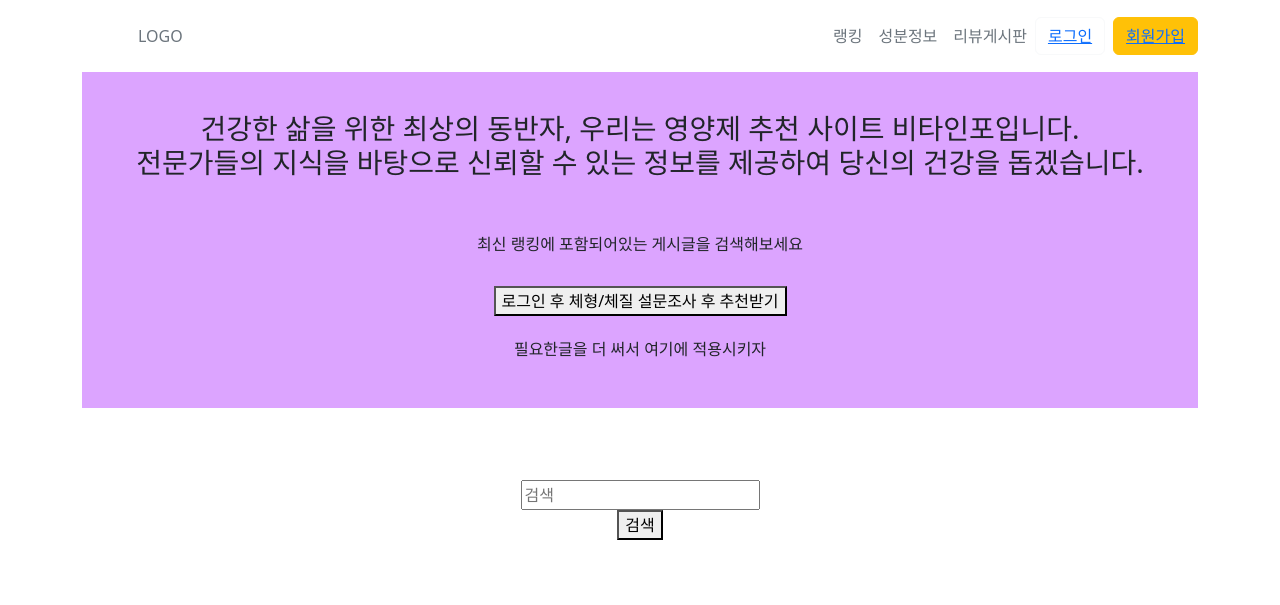
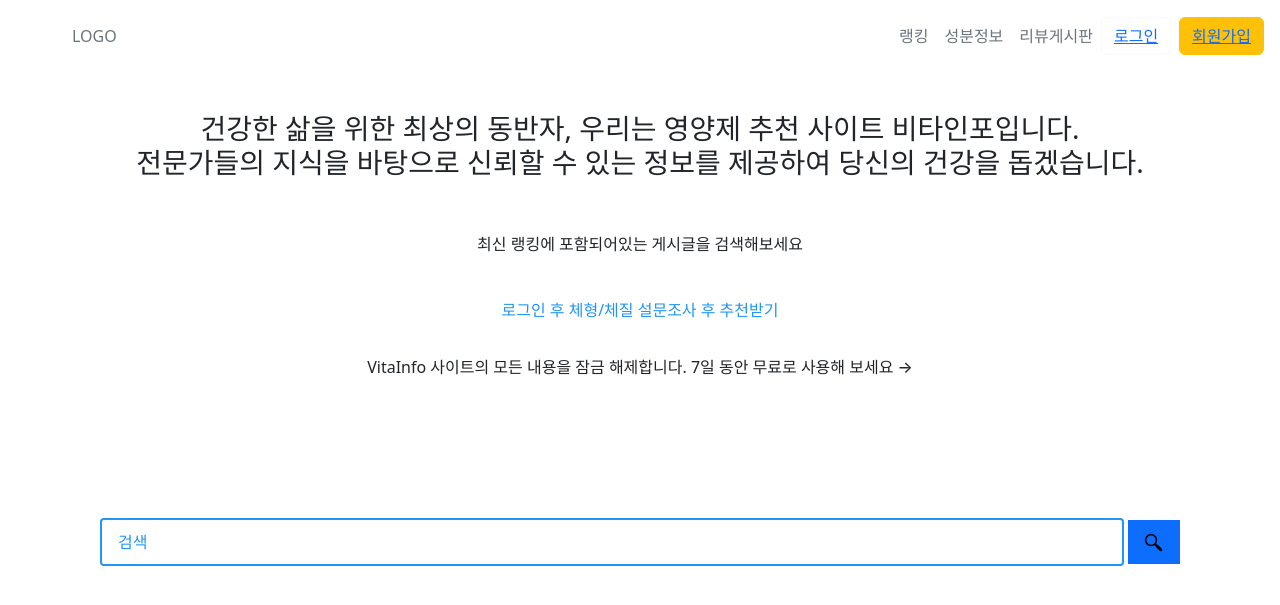
Before and after one commit to JWTONE/VITA-INFO, a Django app: page / in a window 1280 px wide. Shown: the top 605 px of the page. Run offline with Django 4.2, Linux system fonts and the light colour scheme; some libraries are stand-ins or nearby versions.

Commit message:
fix : html base.html 코드 정리
css 적용 여부 확인
base.html 없는파일은 추가

```diff
--- a/static/css/style.css
+++ b/static/css/style.css
@@ -0,0 +1,102 @@
+.pagination {
+    display: flex;
+    justify-content: center;
+}
+
+
+
+.navbarcontainer
+
+
+
+
+
+
+/* 메인 컨테이너 스타일 */
+.container {
+    text-align: center;
+    background-color: #2196F3; /* 주 배경색상 */
+    padding: 40px;
+    color: #000000; /* 텍스트 색상: 흰색 */
+}
+
+/* 제목 스타일 */
+.container h3 {
+    text-align: center;
+    font-size: 24px;
+    margin-bottom: 20px;
+    padding: 40px;
+}
+
+/* 서브 제목 스타일 */
+.container h6 {
+    font-size: 18px;
+    margin-bottom: 20px;
+}
+
+/* 버튼 스타일 */
+button {
+    background-color: #FFFFFF; /* 버튼 배경색: 흰색 */
+    color: #2196F3; /* 버튼 텍스트 색상: 주 색상과 일치 */
+    border: 2px solid #FFFFFF; /* 버튼 테두리 색상: 흰색 */
+    padding: 10px 20px;
+    font-size: 16px;
+    cursor: pointer;
+    transition: background-color 0.3s, color 0.3s;
+}
+
+/* 버튼 호버 스타일 */
+button:hover {
+    background-color: #1976D2; /* 버튼 호버 시 배경색: 어두운 파란색 */
+    color: #FFFFFF; /* 버튼 호버 시 텍스트 색상: 흰색 */
+}
+
+/* 검색 폼 스타일 */
+form {
+    margin: 20px 0;
+}
+
+input[type="text"] {
+    padding: 10px;
+    font-size: 16px;
+    border: 2px solid #2196F3;
+    border-radius: 4px;
+    margin-bottom: 10px;
+    width: 80%;
+}
+
+input[type="text"]::placeholder {
+    color: #2196F3; /* 플레이스홀더 텍스트 색상 */
+}
+
+button[type="submit"] {
+    background-color: #2196F3;
+    color: #FFFFFF;
+    border: none;
+    padding: 10px 20px;
+    font-size: 16px;
+    cursor: pointer;
+    transition: background-color 0.3s;
+}
+
+button[type="submit"]:hover {
+    background-color: #1976D2;
+}
+
+/* 추가 스타일 */
+body {
+    font-family: Arial, sans-serif;
+    background-color: #E3F2FD; /* 전체 배경색: 밝은 파란색 */
+    color: #333333; /* 기본 텍스트 색상 */
+    margin: 0;
+    padding: 0;
+}
+
+a {
+    color: #2196F3; /* 링크 색상 */
+    text-decoration: none;
+}
+
+a:hover {
+    text-decoration: underline;
+}
--- a/templates/base.html
+++ b/templates/base.html
@@ -6,9 +6,9 @@
 <head>
     <meta charset="UTF-8">
     <meta name="viewport" content="width=device-width, initial-scale=1.0">
+    <link rel="stylesheet" href="{% static 'css/style.css' %}">
     <link href="https://cdn.jsdelivr.net/npm/bootstrap@5.3.2/dist/css/bootstrap.min.css" rel="stylesheet"
         integrity="sha384-T3c6CoIi6uLrA9TneNEoa7RxnatzjcDSCmG1MXxSR1GAsXEV/Dwwykc2MPK8M2HN" crossorigin="anonymous">
-    <link rel="stylesheet" href="{% static 'css/style.css' %}">
     <link rel="icon" href="/docs/5.3/assets/img/favicons/favicon.ico">
     <link href="https://cdn.jsdelivr.net/npm/bootstrap@5.2.0/dist/css/bootstrap.min.css" rel="stylesheet"
         integrity="sha384-gH2yIJqKdNHPEq0n4Mqa/HGKIhSkIHeL5AyhkYV8i59U5AR6csBvApHHNl/vI1Bx" crossorigin="anonymous" />
@@ -23,21 +23,11 @@
     {% block head %}
     {% endblock head %}
 </head>
-<style>
-    .market {
-        position: absolute;
-        width: 800px;
-        height: 580px;
-        top: 55%;
-        left: 50%;
-        transform: translate(-50%, -50%);
-        z-index: -1;
-    }
-</style>
 
 <body>
-    <header class="p-3 text-bg-white">
-        <div class="container">
+
+    <header class="p-3 text-bg-white" id="header">
+        <div class="navbarcontainer">
             <div class="d-flex flex-wrap align-items-center justify-content-center justify-content-lg-start">
                 <a href="/" class="d-flex align-items-center mb-2 mb-lg-0 text-black text-decoration-none">
                     <svg class="bi me-2" width="40" height="32" role="img" aria-label="Bootstrap">
@@ -85,21 +75,20 @@
                         <a href="">로그아웃</a>
                     </button>
                 </div>
-
                 <!-- if문 추가 필요 -->
+            </div>
+        </div>
+    </header>
 
 
-            </div>
-        </div>
+{% block content %}
+{% endblock content %}
 
 
-    </header>
 
-    <div class="container">
-        {% block content %}{% endblock content %}<div class="container"></div>
-    </div>
+</body>
 
-    </div>
+
 <script>
     document.addEventListener("DOMContentLoaded", function () {
         const username = localStorage.getItem("username");
@@ -143,7 +132,7 @@
         }
     });
 </script>
-</body>
+
 
 
 </html>
--- a/templates/index.html
+++ b/templates/index.html
@@ -1,8 +1,8 @@
 {% extends 'base.html' %}
 {% load static %}
 {% block content %}
-
-<div style="text-align: center; background-color: rgba(215, 150, 255, 0.867); padding: 40px;">
+<div class="indexcontainer">
+    <div style="text-align: center; left: 0; right: 0; padding: 40px;">
         <h3>건강한 삶을 위한 최상의 동반자, 우리는 영양제 추천 사이트 비타인포입니다. <br>
             전문가들의 지식을 바탕으로 신뢰할 수 있는 정보를 제공하여 당신의 건강을 돕겠습니다.</h3>
         <br>
@@ -13,16 +13,25 @@
 
         <br>
         <br>
-    <h6>필요한글을 더 써서 여기에 적용시키자</h6>
+        <h6>VitaInfo 사이트의 모든 내용을 잠금 해제합니다. 7일 동안 무료로 사용해 보세요 →</h6>
+    </div>
 </div>
 <br>
 <br>
 <br>
 <div style="text-align: center;">
-    <form action="{% url 'web:search' %}" method="get"> <!-- 검색 결과 페이지 URL로 수정하세요 -->
-        <input type="text" name="q" placeholder="검색"><br> <!-- 검색어를 'q' 파라미터로 전달 -->
-        <button type="submit">검색</button> <!-- 검색 버튼 추가 -->
+    <div class="relative mt-3" tabindex="1">
+        <form id="search" class="relative overflow-hidden border-b -tracking-2 rounded border-transparent"
+            action="{% url 'web:search' %}" method="get">
+            <input type="text" class="w-full px-3 py-2.5 pr-12 text-black shadow-none lg:px-5 lg:py-3.5 lg:pr-20"
+                placeholder="검색" name="q" value="">
+            <button type="submit"
+                class="absolute right-0 top-0 h-full cursor-pointer px-3 hover:bg-examine-purple-400 lg:px-6 bg-primary">
+                <img class="h-4 w-4 lg:h-5 lg:w-5" src="{% static 'media/find.png' %}" alt=""
+                    style="width: 20px; height: 20px;">
+            </button>
         </form>
+    </div>
 </div>
 <script>
     const button = document.getElementById('customButton');
```
Also changed, not shown: Account/templates/Account/login.html (+4 -5 lines), Post/templates/Post/review_list.html (+0 -7 lines), Post/templates/post/info_list.html (+0 -7 lines), static/media/find.png (added), static/media/seo.png (added). Lines whose indentation alone changed are shown as unchanged.
